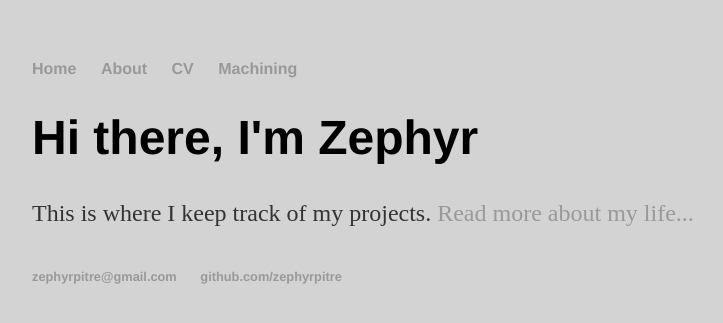
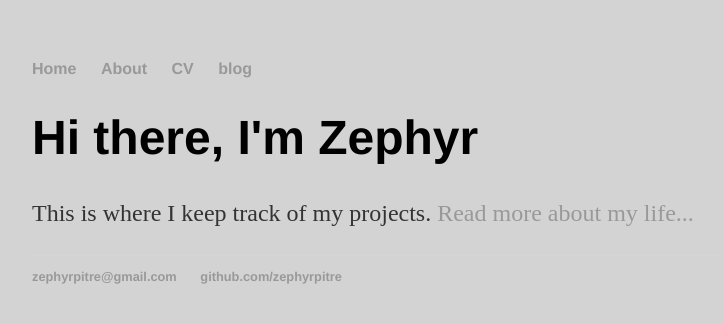
Before and after one commit to ZephyrPitre/ZephyrPitre.github.io, a Jekyll site: the page built from index.html, in a window 1280 px wide. Shown: the top 323 px of the page, without its empty margins (160-883 px from the left). Built offline with Jekyll 4.4.1, drawn with Linux system fonts in a browser that asks for light colours.

Commit message:
Update default.html

```diff
--- a/_layouts/default.html
+++ b/_layouts/default.html
@@ -11,7 +11,7 @@
 	        		<li><a href="/">Home</a></li>
 		        	<li><a href="/about">About</a></li>
 	        		<li><a href="/cv">CV</a></li>
-	        		<li><a href="/machining">Machining</a></li>
+	        		<li><a href="/blog">blog</a></li>
 	    		</ul>
 			</nav>
 			<div class="container">
```
